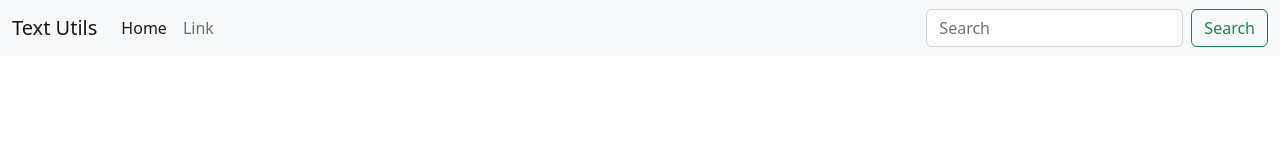
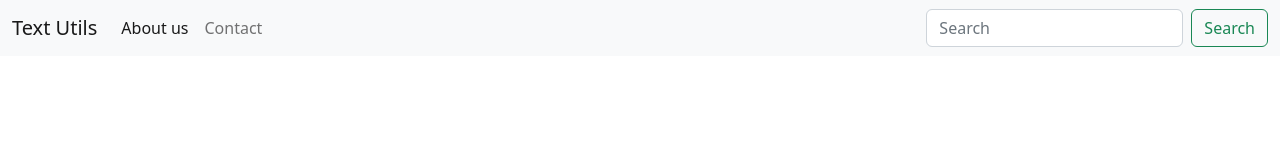
Before and after one commit to ghulamibrahimkhan/learning-react, a React (Create React App) app: page / in a window 1280 px wide. Shown: the top 160 px of the page. Built offline with nearby package versions, Linux system fonts and the light colour scheme.

Commit message:
Props and PropTypes, v6

```diff
--- a/src/App.js
+++ b/src/App.js
@@ -1,33 +1,12 @@
-import logo from './logo.svg';
 import './App.css';
+import Navbar from './components/Navbar';
 
 function App() {
   return (
     <>
-   <nav className="navbar navbar-expand-lg bg-light">
-  <div className="container-fluid">
-    <a className="navbar-brand" href="/">Text Utils</a>
-    <button className="navbar-toggler" type="button" data-bs-toggle="collapse" data-bs-target="/navbarSupportedContent" aria-controls="navbarSupportedContent" aria-expanded="false" aria-label="Toggle navigation">
-      <span className="navbar-toggler-icon"></span>
-    </button>
-    <div className="collapse navbar-collapse" id="navbarSupportedContent">
-      <ul className="navbar-nav me-auto mb-2 mb-lg-0">
-        <li className="nav-item">
-          <a className="nav-link active" aria-current="page" href="/">Home</a>
-        </li>
-        <li className="nav-item">
-          <a className="nav-link" href="/">Link</a>
-        </li>
-
-      </ul>
-      <form className="d-flex" role="search">
-        <input className="form-control me-2" type="search" placeholder="Search" aria-label="Search"/>
-        <button className="btn btn-outline-success" type="submit">Search</button>
-      </form>
-    </div>
-  </div>
-</nav>
-    </>
+    {/* <Navbar/> */}
+      <Navbar title="Text Utils" about="About us" contact="Contact" />
+      </>
   );
 }
 
--- /dev/null
+++ b/src/components/Navbar.js
@@ -0,0 +1,43 @@
+import React from 'react'
+import PropTypes from 'prop-types'
+
+
+export default function Navbar(props) {
+  return (
+    <nav className="navbar navbar-expand-lg bg-light">
+    <div className="container-fluid">
+      <a className="navbar-brand" href="/">{props.title}</a>
+      <button className="navbar-toggler" type="button" data-bs-toggle="collapse" data-bs-target="/navbarSupportedContent" aria-controls="navbarSupportedContent" aria-expanded="false" aria-label="Toggle navigation">
+        <span className="navbar-toggler-icon"></span>
+      </button>
+      <div className="collapse navbar-collapse" id="navbarSupportedContent">
+        <ul className="navbar-nav me-auto mb-2 mb-lg-0">
+          <li className="nav-item">
+            <a className="nav-link active" aria-current="page" href="/">{props.about}</a>
+          </li>
+          <li className="nav-item">
+            <a className="nav-link" href="/">{props.contact}</a>
+          </li>
+
+        </ul>
+        <form className="d-flex" role="search">
+          <input className="form-control me-2" type="search" placeholder="Search" aria-label="Search" />
+          <button className="btn btn-outline-success" type="submit">Search</button>
+        </form>
+      </div>
+    </div>
+  </nav>
+  )
+}
+
+Navbar.propTypes = {
+  title : PropTypes.string.isRequired,
+  about : PropTypes.string.isRequired,
+  contact : PropTypes.string.isRequired
+};
+
+Navbar.defaultProps = {
+  title :  "Title here",
+  about :  "Text here",
+  contact : "Text here"
+};
```
